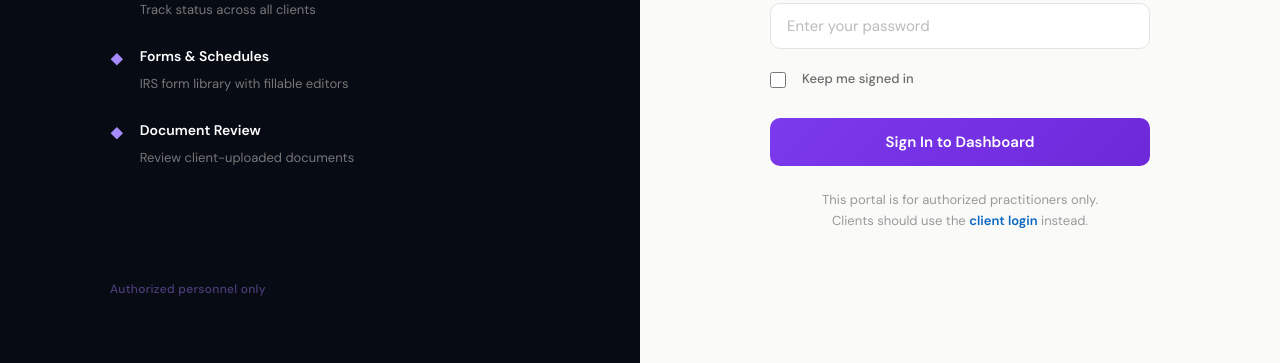
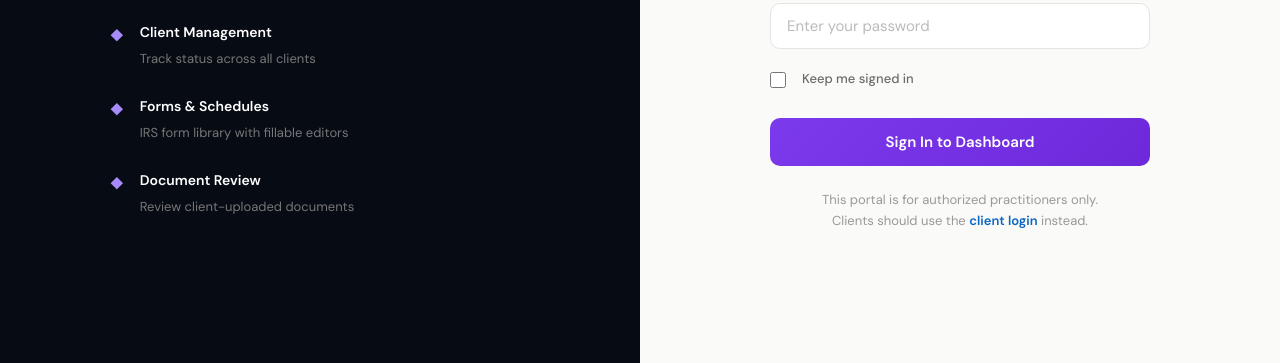
Before and after one commit to antsezny-create/cpa-site, a plain HTML site: page admin.html in a window 1280 px wide. Shown: the part 437-800 px from the top of the page. Drawn offline with Linux system fonts and the light colour scheme.

Commit message:
Update admin.html

```diff
--- a/admin.html
+++ b/admin.html
@@ -44,7 +44,6 @@
           </div>
         </div>
       </div>
-      <p class="login-brand-footer">Authorized personnel only</p>
     </div>
   </div>
 
```
